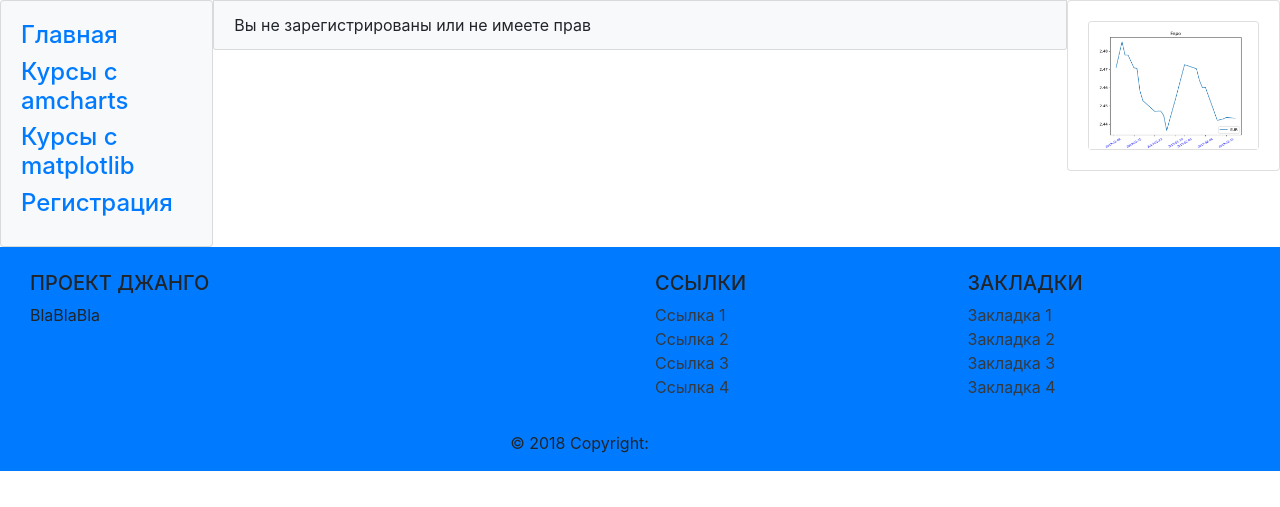
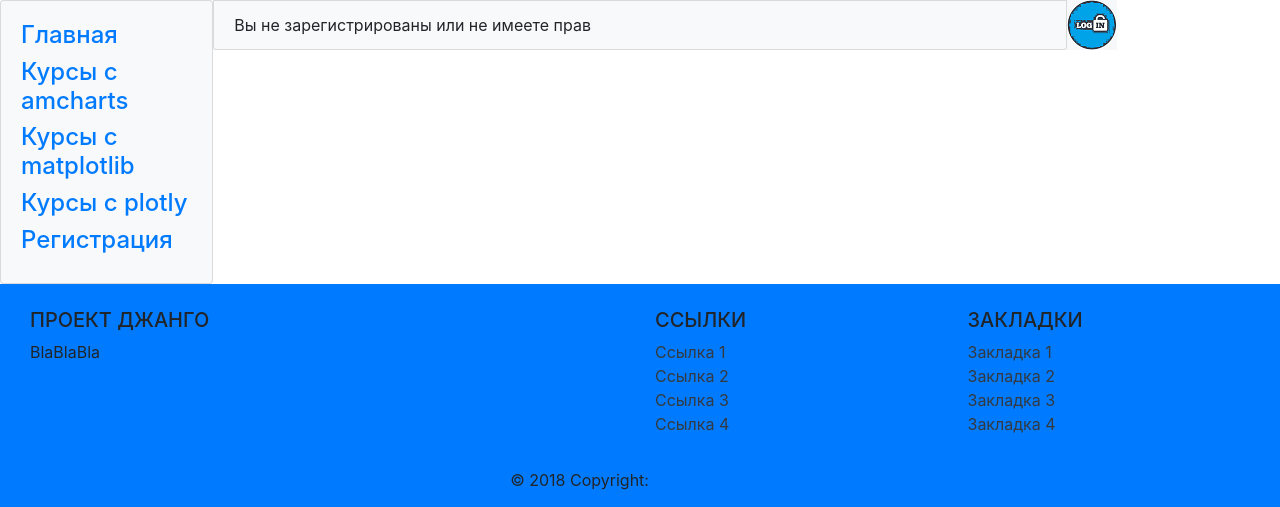
Before and after one commit to vitalyby/Django, a Django app: page / in a window 1280 px wide. Shown: the part 84-591 px from the top of the page. Run offline with Django 3.2, Linux system fonts and the light colour scheme; parts of the project's set-up code (start-up, migrations or seed data) failed here and were passed over; some libraries are stand-ins or nearby versions.

Commit message:
commit 6

```diff
--- a/my_exrate/static/js/js1.js
+++ b/my_exrate/static/js/js1.js
@@ -39,14 +39,20 @@ $(document).ready(function () {
     //обработка кнопки регистрации
     $('#register').click(function (e) {
         e.preventDefault()
-        alert("register username='" + $('#username3').val() + "'")
-        $.post("user_check", {'username': $('#username3').val()}, function (response) {
-                alert("register0 username=" + response.user)
+        alert("register username='" + $('#username3').val() + "' email: " + $('#email3').val())
+        $.post("user_check", {'username': $('#username3').val(), 'email': $('#email3').val()}, function (response) {
+                alert("register0 username=" + response.user + " email=" + response.email)
                 if (response.user == 'user_exists') {
                     alert("Такое имя " + $('#username3').val() + " уже занято.")
                 }
                 else if (response.user == 'user_not_check') {
                     alert("Выберите другое username.")
+                }
+                else if (response.email == 'email_not_check') {
+                    alert("Проверьте правильность ввода email.")
+                }
+                else if (response.email == 'email_exists') {
+                    alert("Такой email уже зарегистрирован.")
                 }
                 else {
                     $.post("user_register", {
--- a/my_exrate/urls.py
+++ b/my_exrate/urls.py
@@ -17,6 +17,7 @@ urlpatterns = [
     url(r'^(?P<question_id>[0-9]+)/results/$', views.results, name='results'),
     url(r'^(?P<question_id>[0-9]+)/vote/$', views.vote, name='vote'),
     url(r'^(?P<Cur_ID>[0-9]+)/matplotlib', views.matplotlib, name='matplotlib'),
+    url(r'^(?P<Cur_ID>[0-9]+)/plotly', views.plotly, name='plotly'),
     url(r'^(?P<Cur_ID>[0-9]+)/rate_by_week', views.rate_by_week, name='rate_by_week'),
     # url(r'^my_exrate/amcharts/$', views.amcharts, name='amcharts'),
     url(r'^(?P<Cur_ID>[0-9]+)/amcharts$', views.amcharts, name='amcharts'),
--- a/my_exrate/views.py
+++ b/my_exrate/views.py
@@ -10,6 +10,9 @@ import pandas as pd
 import datetime as DT
 import matplotlib.pyplot as plt
 import re
+import plotly.plotly as py
+import plotly.graph_objs as go
+import plotly
 
 # import pickle
 # from pymemcache import Client
@@ -28,9 +31,10 @@ def index(request):
             # чтобы df.to_html не обрезал длинные строки до 50 символов
             pd.set_option('display.max_colwidth', -1)
             df = pd.DataFrame(spisok_kursov)
-            # df.to_csv('file_rates', encoding='utf-8', index=False, index_label=True)
+            # df.to_csv('file_rates.csv', encoding='utf-8', index=False, index_label=True)
             df1 = pd.DataFrame(columns=['amchart'])
             df2 = pd.DataFrame(columns=['matplotlib'])
+            df3 = pd.DataFrame(columns=['plotly'])
             for row_k in spisok_kursov:
                 str_1 = '<a href="./' + str(
                     row_k[
@@ -42,6 +46,11 @@ def index(request):
                         'Cur_ID']) + '/matplotlib" target="_blank" id="but_mat" class ="badge badge-primary" style="width:50px">' + str(
                     row_k['Cur_Abbreviation']) + '</a>'
                 df2 = df2.append({'matplotlib': str_2}, ignore_index=True)
+                str_3 = '<a href="./' + str(
+                    row_k[
+                        'Cur_ID']) + '/plotly" target="_blank" id="but_plt" class ="badge badge-primary" style="width:50px">' + str(
+                    row_k['Cur_Abbreviation']) + '</a>'
+                df3 = df3.append({'plotly': str_3}, ignore_index=True)
                 if Valuta.objects.filter(Cur_ID=row_k['Cur_ID']).exists() == False:
                     kurs = Valuta(Cur_ID=row_k['Cur_ID'],
                                   Cur_Abbreviation=row_k['Cur_Abbreviation'],
@@ -55,16 +64,17 @@ def index(request):
                     val.save()
             df['amchart'] = df1
             df['matplotlib'] = df2
+            df['plotly'] = df3
             if request.LANGUAGE_CODE == 'ru':
                 table_rates = df.to_html(escape=False, index=False, classes="table table-striped",
                                          columns=['Cur_ID', 'Cur_Abbreviation', 'Cur_Name', 'Cur_OfficialRate',
                                                   'Cur_Scale',
-                                                  'amchart', 'matplotlib'])
+                                                  'amchart', 'matplotlib', 'plotly'])
             else:
                 table_rates = df.to_html(escape=False, index=False, classes="table table-striped",
                                          columns=['Cur_ID', 'Cur_Abbreviation', 'Cur_OfficialRate',
                                                   'Cur_Scale',
-                                                  'amchart', 'matplotlib'])
+                                                  'amchart', 'matplotlib', 'plotly'])
         except:
             table_rates = '<table border="1" class="dataframe table table-striped">  <thead>    <tr style="text-align: right;">      <th>Cur_ID</th>      <th>Cur_Abbreviation</th>      <th>Cur_Name</th>      <th>Cur_OfficialRate</th>      <th>Cur_Scale</th>      <th>amchart</th>      <th>matplotlib</th>    </tr>  </thead></table>'
     else:
@@ -106,11 +116,19 @@ def user_register(request):
 
 def user_check(request):
     usr = 'ok'
+    eml = 'ok'
+    if re.search('^[a-z0-9_-]{3,16}$', request.POST.get('username')) == None:
+        usr = 'user_not_check'
     if User.objects.filter(username=request.POST.get('username')).exists():
         usr = 'user_exists'
-    if re.search('^[a-z0-9_-]{3,16}$', request.POST.get('username')) == None:
-        usr = 'user_not_check'
-    response = {'user': usr}
+
+    if not re.match(r"^[A-Za-z0-9\.\+_-]+@[A-Za-z0-9\._-]+\.[a-zA-Z0-9]*$", request.POST.get('email')):
+        eml = 'email_not_check'
+    if User.objects.filter(email=request.POST.get('email')).exists():
+        eml = 'email_exists'
+
+    response = {'user': usr, 'email': eml}
+
     return JsonResponse(response)
 
 
@@ -170,6 +188,25 @@ def matplotlib(request, Cur_ID):
         return render_to_response('my_exrate/matplotlib.html', {})
 
     return render(request, 'my_exrate/matplotlib.html')
+
+
+# построить график курсов  -- plotly
+# import plotly
+# plotly.tools.set_credentials_file(username='vitaly.by', api_key='T13Oh0V6SNXmdJK7rouH')
+def plotly(request, Cur_ID):
+    chartData = ""
+    if request.user.is_authenticated:
+        for val_1 in Valuta.objects.filter(Cur_ID=Cur_ID):
+            x = []
+            y = []
+            for rate_1 in Valuta_kurs.objects.filter(Cur_ID=val_1.Cur_ID):
+                x.append(DT.datetime(year=rate_1.Date.year, month=rate_1.Date.month, day=rate_1.Date.day))
+                y.append(rate_1.Cur_OfficialRate)
+            data = [go.Scatter(x=x, y=y)]
+            py.iplot(data, filename='plotly_chart', sharing='public', auto_open=False)
+    else:
+        return render_to_response('my_exrate/plotly.html', {})
+    return render(request, 'my_exrate/plotly.html', {'header': val_1.Cur_Name})
 
 
 # скачать файл csv
--- a/templates/my_exrate/common.html
+++ b/templates/my_exrate/common.html
@@ -173,6 +173,38 @@
                             </div>
                         </div>
                     </div>
+                   <div class="panel panel-default">
+                        <div class="panel-heading">
+                            <h4 class="panel-title">
+                                <a data-toggle="collapse" data-parent="#accordion" href="#collapseSix"><span
+                                        class="glyphicon glyphicon-user">
+                            </span>{% trans "Курсы с plotly" %}</a>
+                            </h4>
+                        </div>
+                        <div id="collapseSix" class="panel-collapse collapse">
+                            <div class="panel-body">
+                                <table class="table">
+                                    <tr>
+                                        <td>
+                                            <a href="/145/plotly">USD</a> <span
+                                                class="label label-info">$</span>
+                                        </td>
+                                    </tr>
+                                    <tr>
+                                        <td>
+                                            <a href="/298/plotly">RUB</a>
+                                        </td>
+                                    </tr>
+                                    <tr>
+                                        <td>
+                                            <a href="/292/plotly">EUR</a>
+                                        </td>
+                                    </tr>
+                                </table>
+
+                            </div>
+                        </div>
+                    </div>
                     <div class="panel panel-default">
                         <div class="panel-heading">
                             <h4 class="panel-title">
@@ -216,13 +248,19 @@
             </div>
         </div>
         {#  ----- правая боковая панель                ----------------------------------------------#}
-        <div class="col-2" style="padding: 0px">
-            <div class="card card-body bg-ligth">
-                <div class="card" style="width: 100%;">
-                    <img class="card-img-top" src="{% static "image/foo.png" %}" alt="Курс">
+        {% if user.is_authenticated %}
+            <div class="col-2" style="padding: 0px">
+                <div class="card card-body bg-ligth">
+                    <div class="card" style="width: 100%;">
+                        <img class="card-img-top" src="{% static "image/foo.png" %}" alt="Курс">
+                    </div>
                 </div>
             </div>
-        </div>
+
+        {% else %}
+            <nobr><a href="/login"><img border="0" alt="Войти" src="{% static "image/login.png" %}"></a></nobr>
+        {% endif %}
+
         {#  ----- end правая боковая панель                ----------------------------------------------#}
     </div>
     <div class="row">
```
Also changed, not shown: templates/my_exrate/plotly.html (added, +19 -0 lines), db.sqlite3, my_exrate/static/image/foo.png.
